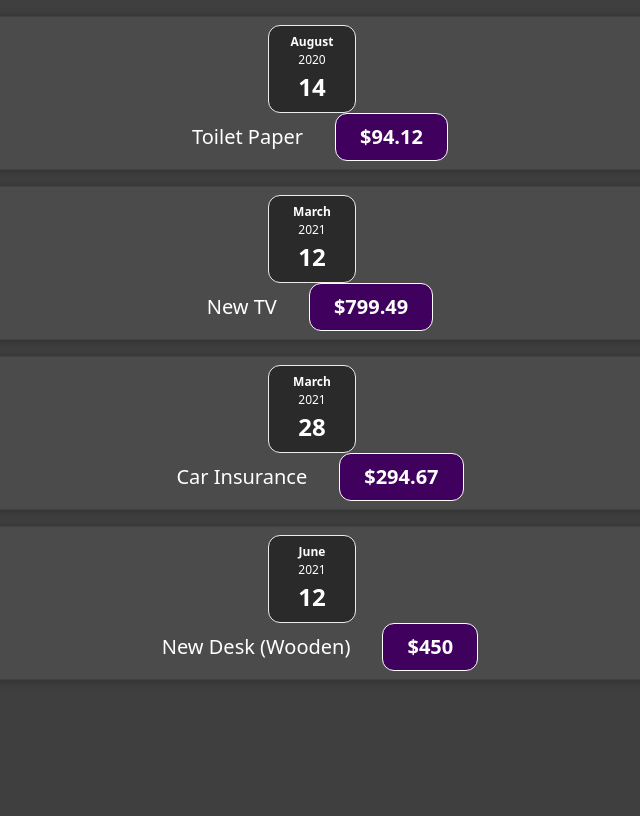
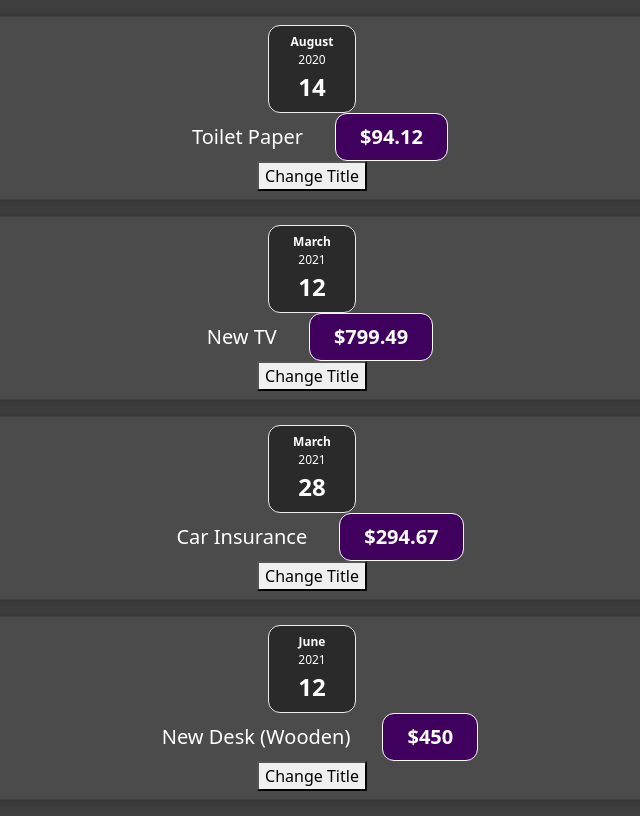
Before and after one commit to priyansh7453/firstapp, a React (Create React App) app: page / in a window 1280 px wide. Shown: the whole page, without its empty margins (328-968 px from the left). Built offline with nearby package versions, Linux system fonts and the light colour scheme.

Commit message:
Adding Event Listeners made easy

```diff
--- a/src/component/Expenses/ExpenseItem.js
+++ b/src/component/Expenses/ExpenseItem.js
@@ -1,3 +1,4 @@
+import { useState } from "react";
 import React from "react";
 
 import ExpenseDate from "./ExpenseDate";
@@ -5,6 +6,10 @@ import Card from "../UI/Card";
 import "./ExpenseItem.css";
 
 const ExpenseItem = (props) => {
+  const clickHandler = () => {
+    // setTitle("Updated");
+    console.log("click");
+  };
   return (
     <Card className="expense-item">
       <ExpenseDate date={props.date} />
@@ -12,6 +17,7 @@ const ExpenseItem = (props) => {
         <h2>{props.title}</h2>
         <div className="expense-item__price">${props.amount}</div>
       </div>
+      <button onClick={clickHandler}>Change Title</button>
     </Card>
   );
 };
```
